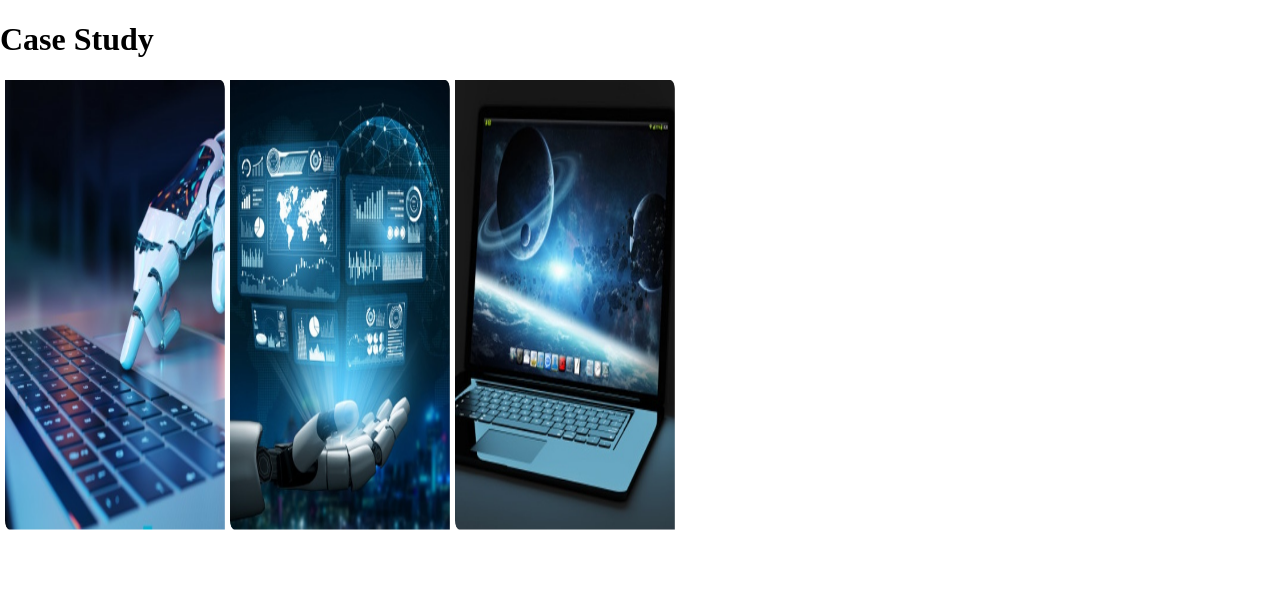
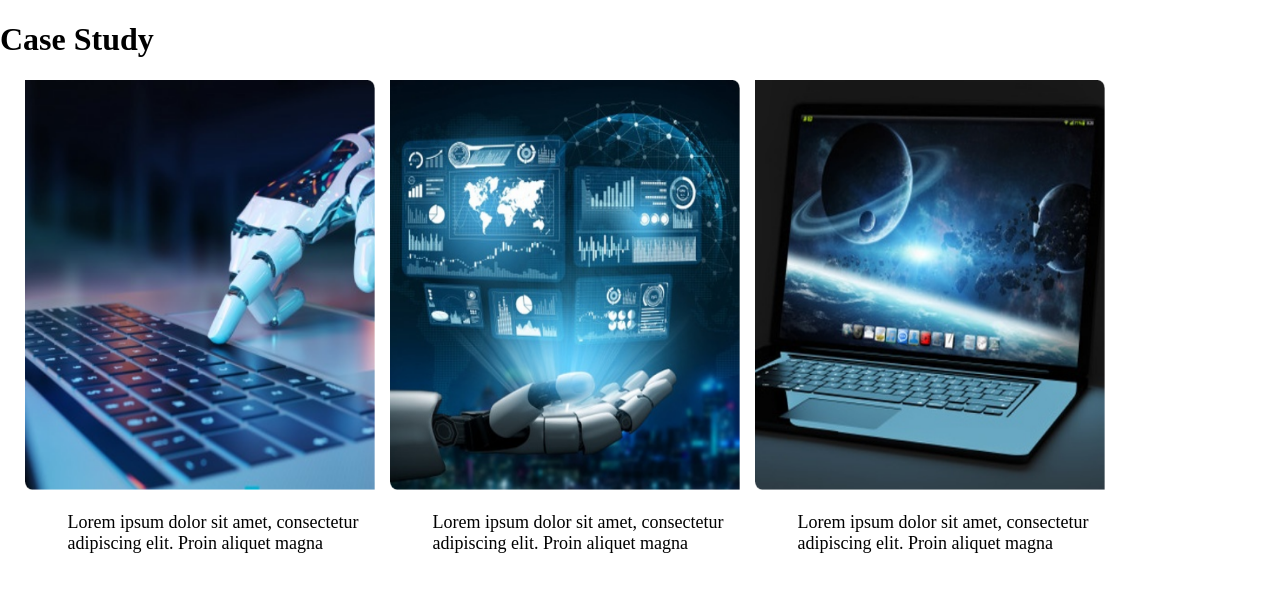
Before and after one commit to fatimaaurangzeb0640/webana-nextjs-project, a Next.js app: page /caseStudy in a window 1280 px wide. Shown: the top 592 px of the page. Built offline with nearby package versions, Linux system fonts and the light colour scheme.

Commit message:
case study component almost done

```diff
--- a/pages/caseStudy.js
+++ b/pages/caseStudy.js
@@ -1,18 +1,49 @@
 import React from 'react'
-import PortfolioCard from "../src/components/Main-Components/portfolioCard"
+/** @jsx jsx */
+import { css, jsx } from '@emotion/react'
+import CaseStudyCard from "../src/components/Main-Components/caseStudyCard"
+import Text from "../src/components/Sub-Components/text"
 
 function caseStudy() {
 
     const images = [
-        { id: 1, src: "/images/caseStudy/CaseStudy1.png", alt:"Image 1"},
-        { id: 2, src: "/images/caseStudy/CaseStudy2.png", alt:"Image 2" },
-        { id: 3, src: "/images/caseStudy/CaseStudy3.png", alt:"Image 3" },
+        { id: 1, src: "/images/caseStudy/CaseStudy1.png", alt:"Image 1", text:"Lorem ipsum dolor sit amet, consectetur adipiscing elit. Proin aliquet magna"},
+        { id: 2, src: "/images/caseStudy/CaseStudy2.png", alt:"Image 2", text:"Lorem ipsum dolor sit amet, consectetur adipiscing elit. Proin aliquet magna" },
+        { id: 3, src: "/images/caseStudy/CaseStudy3.png", alt:"Image 3", text:"Lorem ipsum dolor sit amet, consectetur adipiscing elit. Proin aliquet magna" },
       ]
     return (
         <div>
             <h1>Case Study</h1>
             {images.map(function(image, i){
-        return <PortfolioCard imageSrc={image.src} imageAlt={image.alt} height={450} width={450} type={caseStudy}></PortfolioCard>;
+        return (
+                <div css={css`
+                    float: left;
+                    margin-left: 15px;
+                    @media (max-width: 1400px) {
+                        width: 350px;
+                      }
+                      @media (max-width: 1200px) {
+                        width: 300px;
+                      }
+                      @media (max-width: 1100px) {
+                        width: 260px;
+                      }
+                      @media (max-width: 1000px) {
+                        width: 230px;
+                      }
+                      @media (max-width: 800px) {
+                        width: 200px;
+                      }
+                      @media (max-width: 670px) {
+                        width: 170px;
+                      }
+
+                    `
+                }>
+                    <CaseStudyCard imageSrc={image.src} imageAlt={image.alt} ></CaseStudyCard>
+                    <Text text={image.text}></Text>
+                </div>
+                    );
     })}
         </div>
     )
--- a/pages/portfolio.js
+++ b/pages/portfolio.js
@@ -14,7 +14,8 @@ function portfolio() {
         <div>
             <h1>Portfolio</h1>
             {images.map(function(image, i){
-        return <PortfolioCard imageSrc={image.src} imageAlt={image.alt} height={480} width={330} type={"portfolio"}></PortfolioCard>;
+        return (<PortfolioCard imageSrc={image.src} imageAlt={image.alt} ></PortfolioCard>
+               );
     })}
         </div>
     )
--- /dev/null
+++ b/src/components/Main-Components/caseStudyCard.js
@@ -0,0 +1,44 @@
+import React from "react"
+/** @jsx jsx */
+import { css, jsx } from '@emotion/react'
+
+const color = 'white'
+
+function CaseStudyCard(props) {
+	return (
+		<div>
+			<img
+			 css={css`
+			 margin-left: 10px;
+
+			 &:hover {
+				border:5px green solid;
+
+			  }
+              @media (max-width: 1400px) {
+                width: 350px;
+              }
+              @media (max-width: 1200px) {
+                width: 300px;
+              }
+              @media (max-width: 1100px) {
+                width: 260px;
+              }
+              @media (max-width: 1000px) {
+                width: 230px;
+              }
+              @media (max-width: 800px) {
+                width: 200px;
+              }
+              @media (max-width: 670px) {
+                width: 170px;
+              }
+
+		   `}
+			 src={props.imageSrc} alt={props.imageAlt} height={410} width={410} />
+
+		</div>
+	);
+}
+
+export default CaseStudyCard;
--- a/src/components/Main-Components/portfolioCard.js
+++ b/src/components/Main-Components/portfolioCard.js
@@ -36,7 +36,7 @@ function PortfolioCard(props) {
 			  }
 
 		   `}
-			 src={props.imageSrc} alt={props.imageAlt} height={props.height} width={props.width} />
+			 src={props.imageSrc} alt={props.imageAlt} height={480} width={330} />
 
 		</div>
 	);
--- /dev/null
+++ b/src/components/Sub-Components/text.js
@@ -0,0 +1,39 @@
+import React from "react"
+/** @jsx jsx */
+import { css, jsx } from '@emotion/react'
+
+const color = 'white'
+
+function Text(props) {
+	return (
+		<div>
+			<p css={css`
+             /*border: 1px black solid;*/
+             width: 350px;
+             margin-left: 8%;
+             padding-left: 7%;
+             font-size:18px;
+             @media (max-width: 1400px) {
+                width: 350px;
+              }
+              @media (max-width: 1200px) {
+                width: 300px;
+              }
+              @media (max-width: 1100px) {
+                width: 260px;
+              }
+              @media (max-width: 1000px) {
+                width: 230px;
+              }
+              @media (max-width: 800px) {
+                width: 200px;
+              }
+              @media (max-width: 670px) {
+                width: 170px;
+              }
+		   `}>{props.text}</p>
+		</div>
+	);
+}
+
+export default Text;
```
